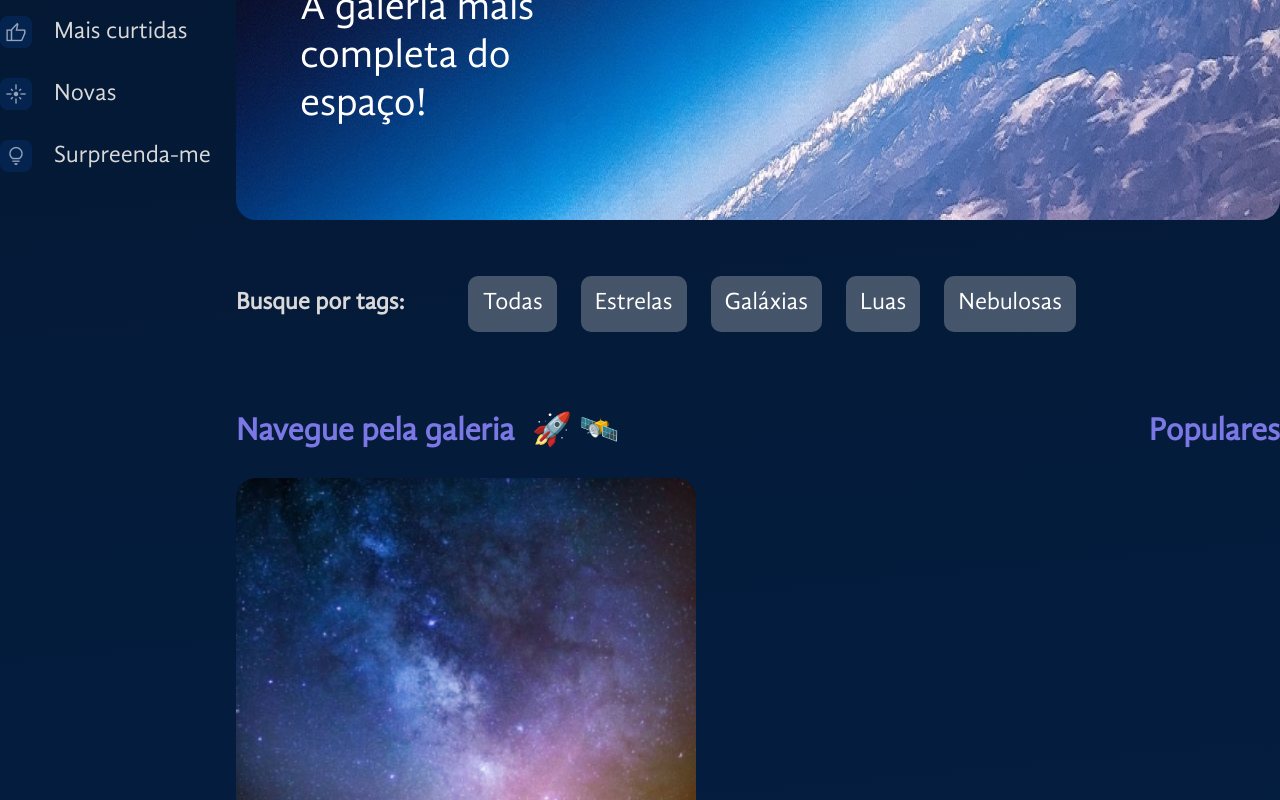
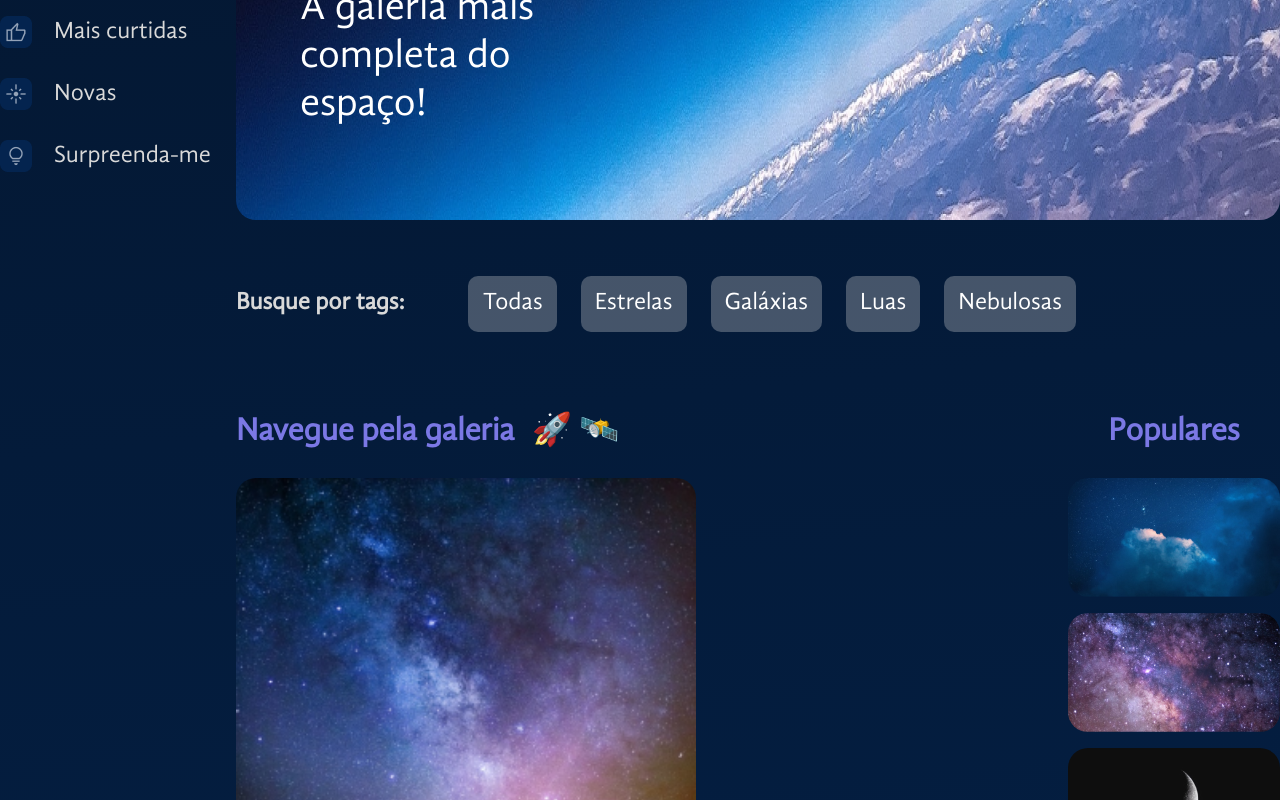
Before and after one commit to GGhiaroni/react-styled-components-space-app, a React (Vite) app: page / in a window 1280 px wide. Shown: the part 300-1100 px from the top of the page. Built offline with nearby package versions, Linux system fonts and the light colour scheme.

Commit message:
finalizando a estrutura do componente Populares

```diff
--- /dev/null
+++ b/src/componentes/Galeria/Populares/fotos-populares.json
@@ -0,0 +1,27 @@
+[
+  {
+    "path": "/imagens/populares/foto-1.png",
+    "alt": "galáxia",
+    "id": 1
+  },
+  {
+    "path": "/imagens/populares/foto-2.png",
+    "alt": "lua",
+    "id": 2
+  },
+  {
+    "path": "/imagens/populares/foto-3.png",
+    "alt": "terra",
+    "id": 3
+  },
+  {
+    "path": "/imagens/populares/foto-4.png",
+    "alt": "nuvem",
+    "id": 4
+  },
+  {
+    "path": "/imagens/populares/foto-5.png",
+    "alt": "meteoro",
+    "id": 5
+  }
+]
--- a/src/componentes/Galeria/Populares/index.jsx
+++ b/src/componentes/Galeria/Populares/index.jsx
@@ -1,7 +1,43 @@
+import styled from "styled-components";
 import TituloEstilizado from "../../Titulo";
+import fotos from "./fotos-populares.json";
+
+const ColunaFotos = styled.section`
+  display: flex;
+  flex-direction: column;
+  gap: 16px;
+`;
+
+const Imagem = styled.img`
+  max-width: 212px;
+  border-radius: 20px;
+`;
+
+const Botao = styled.button`
+  background-color: transparent;
+  color: #fff;
+  border: 2px solid;
+  border-color: #c98cf1;
+  padding: 12px 20px;
+  font-size: 20px;
+  border-radius: 10px;
+  cursor: pointer;
+  width: 100%;
+  margin-top: 16px;
+`;
 
 const Populares = () => {
-  return <TituloEstilizado $alinhamento="center">Populares</TituloEstilizado>;
+  return (
+    <section>
+      <TituloEstilizado $alinhamento="center">Populares</TituloEstilizado>
+      <ColunaFotos>
+        {fotos.map((foto) => (
+          <Imagem src={foto.path} alt={foto.alt} key={foto.id} />
+        ))}
+      </ColunaFotos>
+      <Botao>Ver mais</Botao>
+    </section>
+  );
 };
 
 export default Populares;
```
